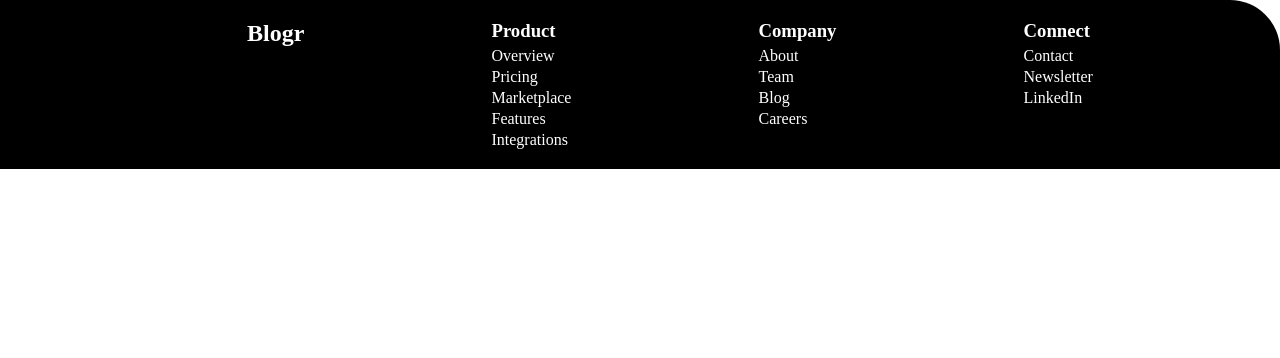
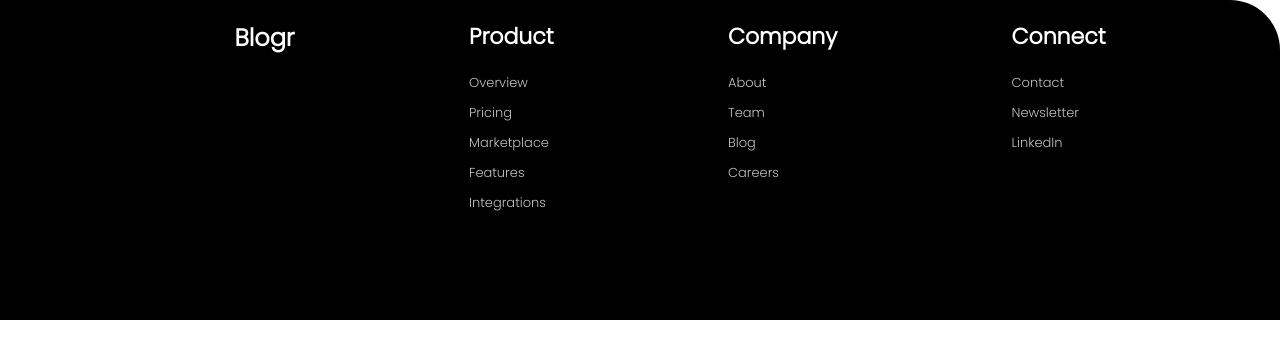
Before and after one commit to JulienPoirierWebDev/PROJET_CDA, a plain HTML site: page footer.html in a window 1280 px wide. Drawn offline with Linux system fonts and the light colour scheme.

Commit message:
Ajout des font et des couleurs sur les certains éléments

```diff
--- a/footer.css
+++ b/footer.css
@@ -1,30 +1,56 @@
+@import url('https://fonts.googleapis.com/css2?family=Poppins:wght@300&display=swap');
+
+
 * {
     margin: 0;
     padding: 0;
     box-sizing: border-box;
-    /* font-family: 'Gill Sans', 'Gill Sans MT', Calibri, 'Trebuchet MS', sans-serif; */
+}
+
+body {
+    font-family: 'Poppins', sans-serif;
 }
 
 
 footer {
     width: 100%;
+    min-height: 40vh;
     display: flex;
     justify-content: space-evenly;
     padding: 20px 0 20px 60px;
     position: static;
     bottom: 0;
-    /* border: 1px solid red; */
     border-top-right-radius: 50px;
     background-color: black;
     color: white;
 }
 
+
 footer h3 {
-    margin-bottom: 5px;
+    margin-bottom: 20px;
+    font-size: 22px;
 }
 
 
 footer li {
     list-style: none;
-    margin-top: 3px;
+    margin-top: 10px;
+    font-size: 13px;
+    color: rgb(195, 195, 196);
 }
+
+
+/* @media screen and (max-width: 768px) {
+    body {
+        font-size: 16px;
+        padding: 15px;
+    }
+    .container {
+        width: 100%;
+        padding: 10px;
+    }
+    .nav-bar {
+        display: flex;
+        flex-direction: column;
+    }
+} */
```
